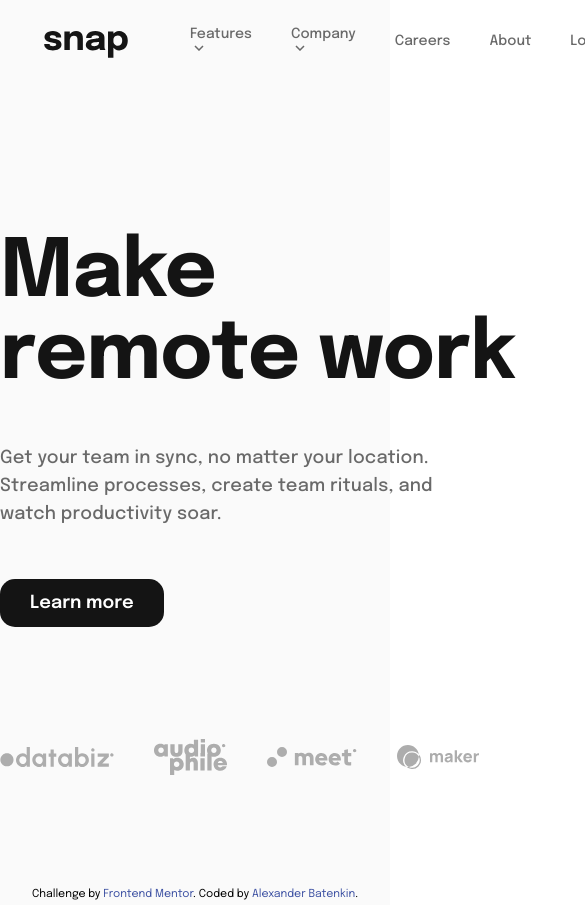
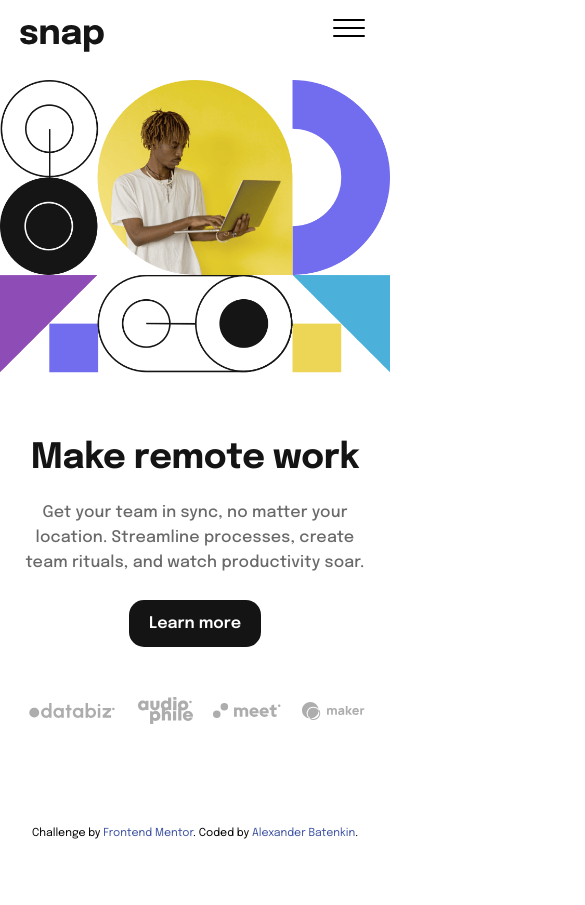
Before and after one commit to albatros444/frontendMentor25, a plain HTML site: page index.html in a window 390 px wide. Shown: the top 905 px of the page, 585 px wide, since content can reach past the window. After the commit the page ends 844 px from the top, so only its background shows below. Drawn offline with Linux system fonts and the light colour scheme.

```diff
--- a/index.html
+++ b/index.html
@@ -83,6 +83,17 @@
           </ul>
         </div>
       </div>
+      <!-- navBar mobile -->
+      <div class="navBarMobile">
+        <div class="MobileLogo">
+          <img src="/images/logo.svg" alt="" />
+        </div>
+        <div class="humburgerButton">
+          <div class="one"></div>
+          <div class="two"></div>
+          <div class="three"></div>
+        </div>
+      </div>
       <!-- hero -->
       <div class="hero">
         <div class="heroCentered">
--- a/index.js
+++ b/index.js
@@ -4,12 +4,12 @@ let companyLink = document.querySelector(".navLinks__left__Company");
 let companyDD = document.querySelector(".companyDD");
 let featuresArrow = document.querySelector(".featuresArrow");
 let companyArrow = document.querySelector(".companyArrow");
+let humburgerButton = document.querySelector(".humburgerButton");
 
 featuresLink.addEventListener("click", (e) => {
   featuresDD.classList.toggle("visible");
   featuresArrow.classList.toggle("open");
   const hideOnSideClick = (e) => {
-    // console.log("click");
     if (
       e.composedPath().some((elem) => elem.id === "navLinks__left__Features")
     ) {
@@ -45,3 +45,8 @@ companyLink.addEventListener("click", (e) => {
 companyDD.addEventListener("click", (e) => {
   e.stopImmediatePropagation();
 });
+
+////////humburger menu
+humburgerButton.addEventListener("click", () => {
+  humburgerButton.classList.toggle("open");
+});
--- a/scss/hero.scss
+++ b/scss/hero.scss
@@ -26,9 +26,7 @@
       button {
         display: inline-block;
         margin-top: 50px;
-        padding: 15px;
-        padding-left: 30px;
-        padding-right: 30px;
+        padding: 15px 30px;
         border: none;
         border-radius: 15px;
         outline: inherit;
--- a/scss/main.scss
+++ b/scss/main.scss
@@ -18,3 +18,5 @@
   padding-left: 44px;
   padding-right: 62px;
 }
+
+@import "mediaQs";
--- /dev/null
+++ b/scss/mediaQs.scss
@@ -0,0 +1,108 @@
+@media screen and (max-width: 500px) {
+  .background {
+    height: 800px;
+    background-color: white;
+  }
+  .hero {
+    height: auto;
+    .heroCentered {
+      flex-direction: column-reverse;
+      width: 100vw;
+      height: auto;
+      padding-top: 80px;
+      &__right {
+        width: 100%;
+        height: 320px;
+        background-image: url("/images/image-hero-mobile.png");
+        background-repeat: no-repeat;
+      }
+      &__left {
+        padding: 40px 15px 80px 15px;
+        h1 {
+          padding-right: 0;
+          font-size: 35px;
+          text-align: center;
+        }
+        p {
+          margin-top: 25px;
+          padding-right: 0;
+          font-size: 16px;
+          text-align: center;
+        }
+        button {
+          display: block;
+          margin: 25px auto;
+          padding: 15px 20px;
+          font-size: 16px;
+          &:hover {
+            background-color: white;
+          }
+        }
+      }
+      .svgsSection {
+        display: flex;
+        justify-content: space-between;
+        margin-top: 50px;
+        div {
+          display: flex;
+          justify-content: center;
+          align-items: center;
+          img {
+            padding-right: 0;
+            width: 75%;
+          }
+        }
+      }
+    }
+  }
+
+  //   navbar   /////////
+  .navBar {
+    display: none;
+  }
+  .navBarMobile {
+    position: fixed;
+    width: 100%;
+    display: flex;
+    align-items: center;
+    justify-content: space-between;
+    background-color: white;
+    .MobileLogo {
+      padding-left: 20px;
+      padding-top: 25px;
+    }
+    .humburgerButton {
+      margin-right: 25px;
+
+      div {
+        height: 2px;
+        background-color: #000;
+        margin: 6px 0px;
+        border-radius: 24px;
+        transition: 0.3s ease;
+      }
+      .one {
+        width: 32px;
+      }
+      .two {
+        width: 32px;
+      }
+      .three {
+        width: 32px;
+      }
+    }
+    .open {
+      .one {
+        -webkit-transform: rotate(-45deg) translate(-5px, 5px);
+        transform: rotate(-45deg) translate(-5px, 5px);
+      }
+      .two {
+        opacity: 0;
+      }
+      .three {
+        -webkit-transform: rotate(45deg) translate(-5px, -5px);
+        transform: rotate(45deg) translate(-6px, -6px);
+      }
+    }
+  }
+}
--- a/scss/navbar.scss
+++ b/scss/navbar.scss
@@ -1,3 +1,6 @@
+.navBarMobile {
+  display: none;
+}
 .navBar {
   position: fixed;
   display: flex;
```
Also changed, not shown: dist/main.css, 1 other file.
